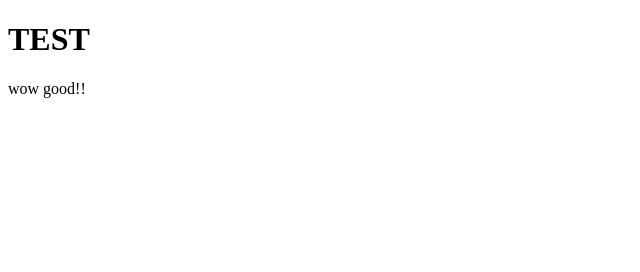
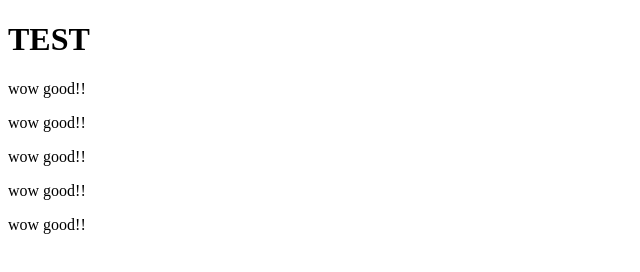
Before and after one commit to kyuhokim11/test_pr_repo, a plain HTML site: page index.html in a window 1280 px wide. Shown: the whole page, without its empty margins (0-640 px from the left). Drawn offline with Linux system fonts and the light colour scheme.

Commit message:
feat: test two

```diff
--- a/index.html
+++ b/index.html
@@ -8,5 +8,9 @@
 <body>
     <h1>TEST</h1>
     <p>wow  good!!</p>
+    <p>wow  good!!</p>
+    <p>wow  good!!</p>
+    <p>wow  good!!</p>
+    <p>wow  good!!</p>
 </body>
 </html>
```
